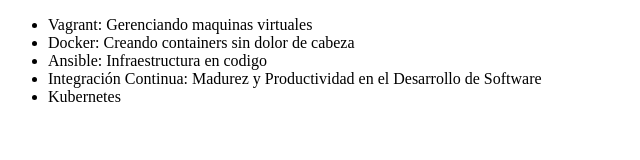
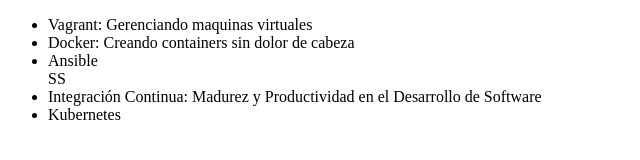
Before and after one commit to jasonlv27/alura-git, a plain HTML site: page index.html in a window 1280 px wide. Shown: the whole page, without its empty margins (0-640 px from the left). Drawn offline with Linux system fonts and the light colour scheme.

Commit message:
Revert "Cambiando nombre del curso de Ansible"
This reverts commit a1563895cb99c766df2e85496f01b0562a4eb2d6.

```diff
--- a/index.html
+++ b/index.html
@@ -8,7 +8,7 @@
      <ul>
          <li> Vagrant: Gerenciando maquinas virtuales </li>
          <li> Docker: Creando containers sin dolor de cabeza</li>
-         <li> Ansible: Infraestructura en codigo </li>
+         <li> Ansible </li>SS
          <li> Integración Continua: Madurez y Productividad en el Desarrollo de Software</li>
          <li>Kubernetes</li>
      </ul>
```
